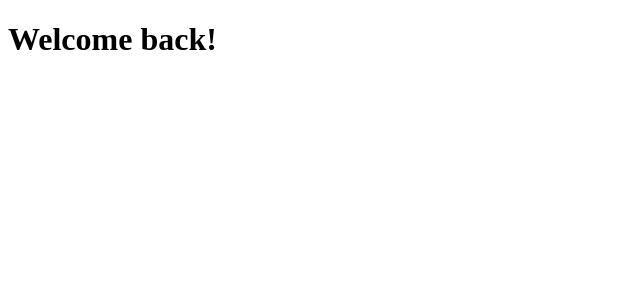
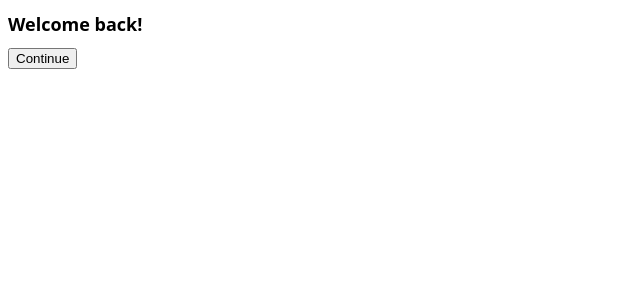
Before and after one commit to woong12/ReactJS-MovieWeb, a React (Create React App) app in the folder react-movie/: page / in a window 1280 px wide. Shown: the top 300 px of the page, without its empty margins (0-640 px from the left). Built offline with nearby package versions, Linux system fonts and the light colour scheme.

Commit message:
#5.1 Tour of CRA

```diff
--- /dev/null
+++ b/package.json
@@ -0,0 +1,5 @@
+{
+  "dependencies": {
+    "prop-types": "^15.8.1"
+  }
+}
--- a/react-movie/src/App.js
+++ b/react-movie/src/App.js
@@ -1,7 +1,11 @@
+import Button from "./Button";
+import styles from "./App.module.css";
+
 function App() {
   return (
     <div>
-      <h1>Welcome back!</h1>
+      <h1 className={styles.title}>Welcome back!</h1>
+      <Button text={"Continue"} />
     </div>
   );
 }
--- /dev/null
+++ b/react-movie/src/App.module.css
@@ -0,0 +1,5 @@
+.title {
+  font-family: system-ui, -apple-system, BlinkMacSystemFont, "Segoe UI", Roboto,
+    Oxygen, Ubuntu, Cantarell, "Open Sans", "Helvetica Neue", sans-serif;
+  font-size: 18px;
+}
--- /dev/null
+++ b/react-movie/src/Button.js
@@ -0,0 +1,12 @@
+import PropTypes from "prop-types";
+import styles from "./Button.module.css";
+
+function Button({ text }) {
+  return <button className={styles.title}>{text}</button>;
+}
+
+Button.propTypes = {
+  text: PropTypes.string.isRequired,
+};
+
+export default Button;
--- /dev/null
+++ b/react-movie/src/Button.module.css
@@ -0,0 +1,5 @@
+.btn {
+  color: white;
+  background-color: tomato;
+  border: 0;
+}
```
Also changed, not shown: 1 other file (tests, documents, lock files or other folders).
